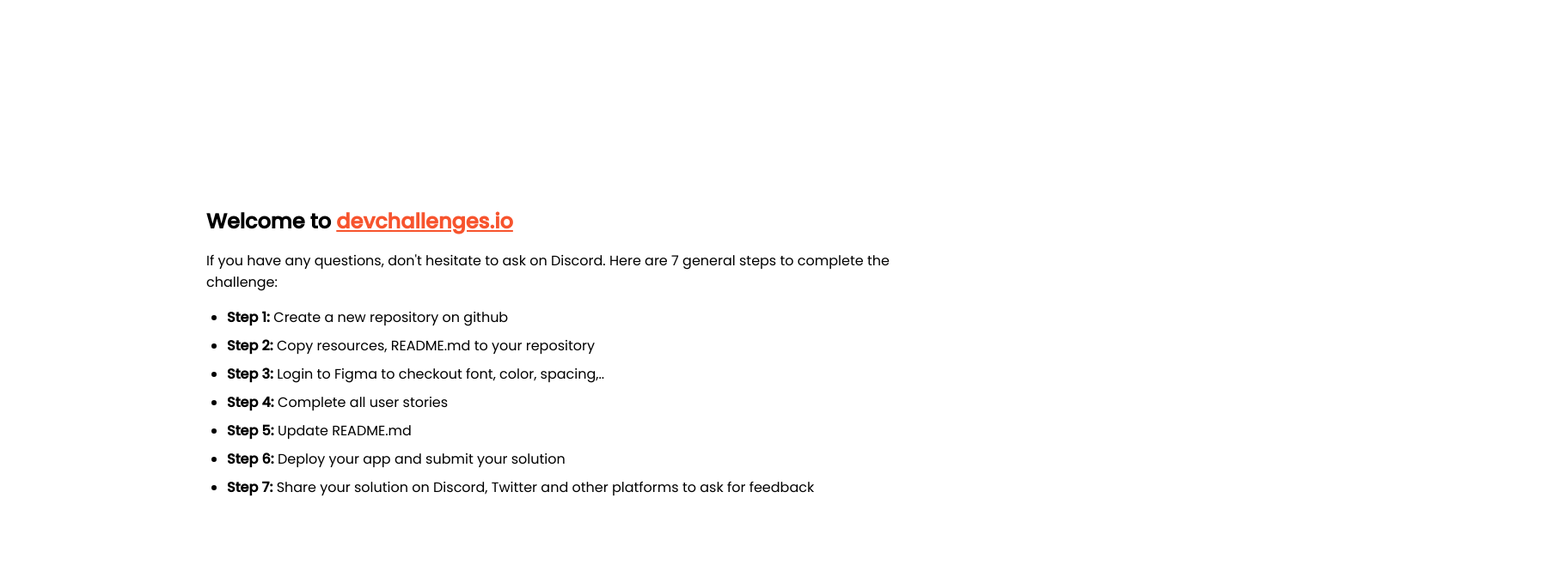
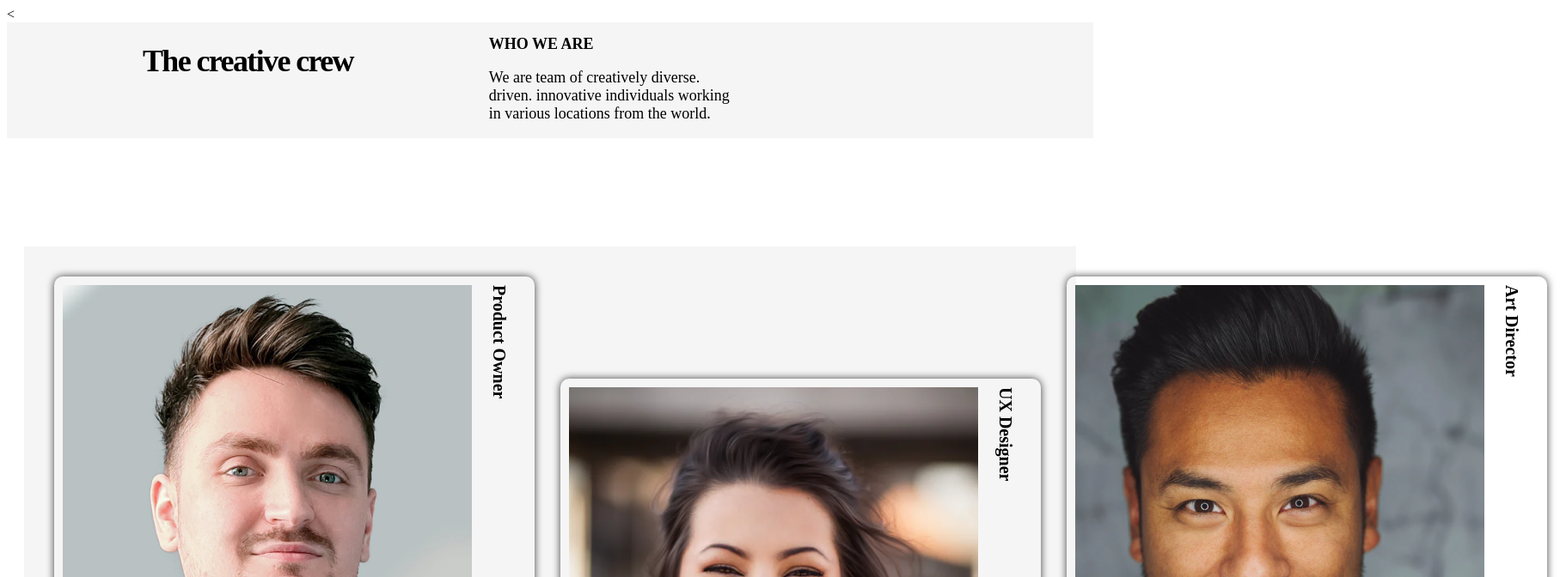
Before and after one commit to DameO211/my-team-page-master, a plain HTML site: page index.html in a window 1280 px wide. Shown: the top 672 px of the page at 86% size, 1815 px wide, since content can reach past the window. Drawn offline with Linux system fonts and the light colour scheme.

Commit message:
finished header

```diff
--- a/index.html
+++ b/index.html
@@ -1,95 +1,95 @@
 <!DOCTYPE html>
 <html lang="en">
-  <head>
-    <meta charset="utf-8" />
-    <meta
-      name="viewport"
-      content="width=device-width, initial-scale=1,
-  maximum-scale=5"
-    />
+<head>
+    <meta charset="UTF-8">
+    <title>The Creative Crew</title>
+    <link rel="stylesheet" type="text/css" href="styles.css">
+    <
+</head>
+<body>
+<!--header for the page. Including title and introduction-->
+<div class="header">
+    <h1 class="title">The creative crew</h1>
+    <div class="msg">
+        <h2 class="who">Who we are</h2>
+        <p class="msg-body">We are team of creatively diverse. driven. innovative individuals working in various locations
+            from the world.</p>
+    </div>
 
-    <link rel="icon" href="devchallenges.png" />
+</div>
 
-    <link
-      rel="shortcut icon"
-      type="image/x-icon"
-      href="https://devchallenges.io/"
-    />
+<!--div for team members, their photos, names and roles-->
+<div class="yearbook">
+    <div class="row-1">
+        <!--    first row of team members-->
+        <div>
+            <div class="team-member1">
+                <div class="profile-frame">
+                    <img src="images/photo1.png" alt="Bill Mahoney">
+                    <div class="job-title"><p>Product Owner</p></div>
+                </div>
+                <h2 class="name">Bill Mahoney</h2>
+            </div>
 
-    <link
-      href="https://fonts.googleapis.com/css2?family=Poppins:wght@400;500&display=swap"
-      rel="stylesheet"
-    />
+            <div class="team-member4">
+                <div class="profile-frame">
+                    <img src="images/photo4.png" alt="Griff Richards">
+                    <div class="job-title"><p>Developer</p></div>
+                </div>
+                <h2 class="name">Griff Richards</h2>
 
-    <title>Devchallenges</title>
+            </div>
+        </div>
+    </div>
 
-    <style>
-      body {
-        font-family: "Poppins", sans-serif;
-      }
 
-      ul {
-        padding-left: 24px;
-      }
+    <div class="row-2">
+        <!--    second row of team members-->
+        <div>
+            <div class="team-member2">
+                <div class="profile-frame">
+                    <img src="images/photo2.png" alt="Skyla Lu">
+                    <div class="job-title"><p>UX Designer</p></div>
+                </div>
+                <h2 class="name">Skyla Lu</h2>
 
-      li {
-        margin-bottom: 8px;
-      }
 
-      .welcome {
-        max-width: 800px;
-        margin: 0 auto;
-      }
+            </div>
+            <div class="team-member5">
+                <div class="profile-frame">
+                    <img src="images/photo5.png" alt="Shae Lee">
+                    <div class="job-title"><p>Tech Lead</p></div>
+                </div>
+                <h2 class="name">Shae Lee</h2>
 
-      .welcome-text {
-        margin-top: 30vh;
-        font-weight: 500;
-      }
+            </div>
 
-      .welcome-text p {
-        font-size: 1rem;
-        font-weight: 400;
-      }
+        </div>
+    </div>
+    <div class="row-3">
+        <!--    third row of team members-->
+        <div>
+            <div class="team-member3">
+                <div class="profile-frame">
+                    <img src="images/photo3.png" alt="Saba Cabrera">
+                    <div class="job-title"><p>Art Director</p></div>
+                </div>
+                <h2 class="name">Saba Cabrera</h2>
 
-      .welcome-text h1 {
-        font-size: 1.5rem;
-      }
+            </div>
+            <div class="team-member6">
+                <div class="profile-frame">
+                    <img src="images/photo6.png" alt="Stan Jones">
+                    <div class="job-title"><p>Developer</p></div>
+                </div>
+                <h2 class="name">Stan Jones</h2>
 
-      .welcome-text a {
-        color: #f7542e;
-      }
-    </style>
-  </head>
-  <body>
-    <div class="welcome">
-      <div class="welcome-text">
-        <h1>
-          Welcome to
-          <a href="https://devchallenges.io/" target="_blank"
-            >devchallenges.io</a
-          >
-        </h1>
+            </div>
 
-        <p>
-          If you have any questions, don't hesitate to ask on Discord. Here are
-          7 general steps to complete the challenge:
-        </p>
-      </div>
+        </div>
 
-      <ul>
-        <li><b>Step 1:</b> Create a new repository on github</li>
-        <li><b>Step 2:</b> Copy resources, README.md to your repository</li>
-        <li>
-          <b>Step 3:</b> Login to Figma to checkout font, color, spacing,..
-        </li>
-        <li><b>Step 4:</b> Complete all user stories</li>
-        <li><b>Step 5:</b> Update README.md</li>
-        <li><b>Step 6:</b> Deploy your app and submit your solution</li>
-        <li>
-          <b>Step 7:</b> Share your solution on Discord, Twitter and other
-          platforms to ask for feedback
-        </li>
-      </ul>
     </div>
-  </body>
+</div>
+
+</body>
 </html>
--- a/src/styles.css
+++ b/styles.css
@@ -1,32 +1,57 @@
-
+/* head:title and intro message */
 .header{
     display:flex;
-    border: 1px solid black;
+    /* border: 1px solid black; */
+	background-color: #f5f5f5;
     justify-content: space-between;
+
 }
 .title {
-    font-size: 30px;
-    font-weight: bold;
-    width:50%;
+	width:50%;
     text-align: center;
+	color: #000;
+	font-family: PT Serif;
+	font-size: 36px;
+	font-style: normal;
+	font-weight: 700;
+	line-height: normal;
+	letter-spacing: -1.62px;
 
 }
+
 .msg{
-    border: 1px solid black;
+
 }
 .who{
-    border: 1px solid black;
+    color: #000;
+	font-family: Poppins;
+	font-size: 18px;
+	font-style: normal;
+	font-weight: 600;
+	line-height: normal;
+	text-transform: uppercase;
 }
 .msg-body{
-    border: 1px solid black;
     width: 40%;
+	color: #000;
+	font-family: Poppins;
+	font-size: 18px;
+	font-style: normal;
+	font-weight: 400;
+	line-height: normal;
+
 }
 
+
+
+
+
+/* yearbook  */
 .yearbook{
     display: flex;
     flex-direction: row;
     justify-content: space-between;
-    /*background-color: #f5f5f5;*/
+    background-color: #f5f5f5;
     padding: 20px;
     margin: 10% 20px 20px;
     /*border-radius: 10px;*/
@@ -49,6 +74,7 @@
     justify-content: center;
 
     padding: 10px;
+	margin:15px;
     border-radius: 10px;
     box-shadow: 0 0 10px 0 rgba(0,0,0,0.75);
 }
```
Also changed, not shown: src/team.html (deleted, +0 -95 lines), images/photo1.png (renamed from src/images/photo1.png), images/photo2.png (renamed from src/images/photo2.png), images/photo3.png (renamed from src/images/photo3.png), images/photo4.png (renamed from src/images/photo4.png), images/photo5.png (renamed from src/images/photo5.png), images/photo6.png (renamed from src/images/photo6.png), 2 other files.
